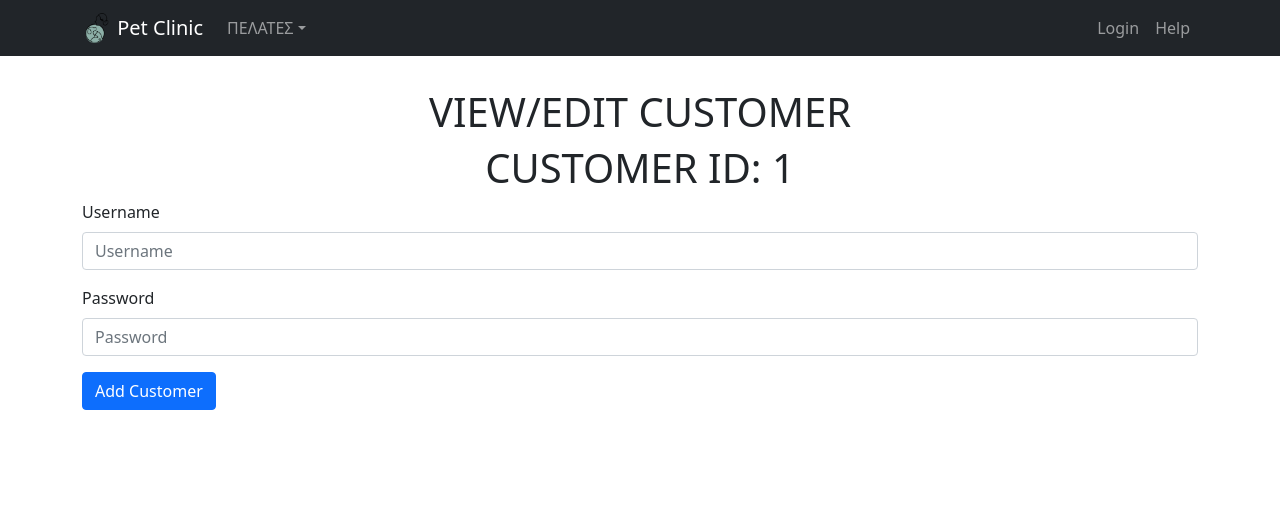
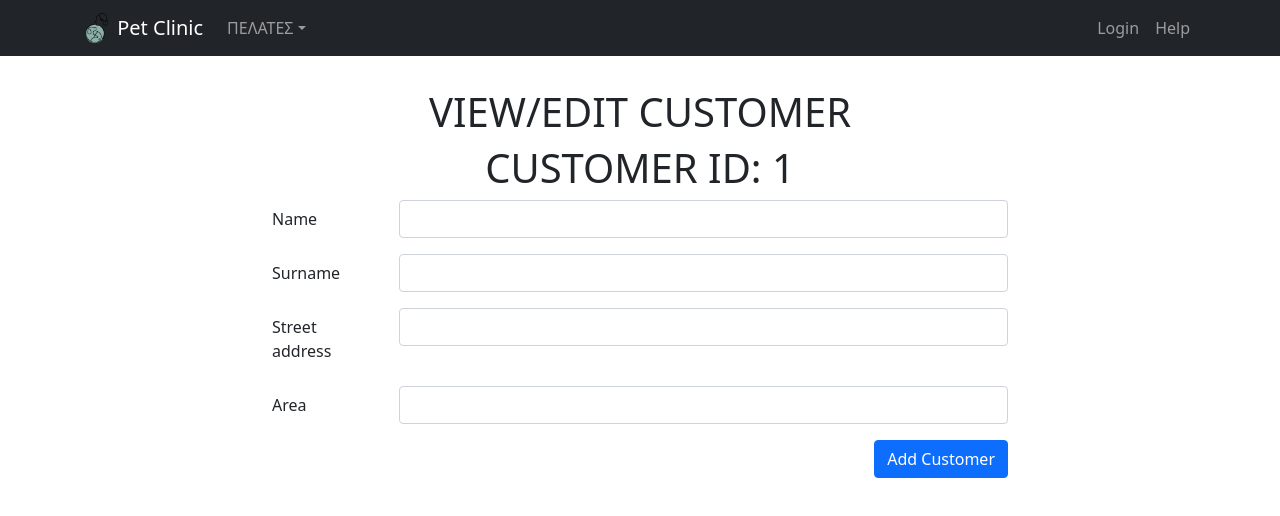
Before and after one commit to gmentzik/petclinic_frontend, a React (Create React App) app: page /customers/form/1 in a window 1280 px wide. Shown: the top 516 px of the page. Built offline with nearby package versions, Linux system fonts and the light colour scheme.

Commit message:
Start building new customer form

```diff
--- a/src/page/customer/CustomerForm.tsx
+++ b/src/page/customer/CustomerForm.tsx
@@ -1,5 +1,5 @@
 import React, { ChangeEvent, FormEvent, useState } from "react"
-import { Button, Form, Row } from "react-bootstrap"
+import { Button, Col, Form, Row } from "react-bootstrap"
 import { useParams, useSearchParams, useLocation } from "react-router-dom";
 
 const CustomerForm = () => {
@@ -10,7 +10,7 @@ const CustomerForm = () => {
     console.log(customerId);
     console.log(searchParams);
     console.log(useLocation());
-    const useLocationSearch:string = useLocation().search;
+    const useLocationSearch: string = useLocation().search;
 
     if (useLocationSearch && useLocationSearch.length > 0) {
         console.log("Query string exists: " + useLocationSearch);
@@ -22,22 +22,25 @@ const CustomerForm = () => {
         console.log(query.get('myparam'));
     }
 
-    const [userName, setUserName] = useState('');
-    const [userPassword, setUserPassword] = useState('');
-
+    const [name, setName] = useState('');
+    const [surname, setSurname] = useState('');
+    const [address, setAddress] = useState('');
+    const [area, setArea] = useState('');
 
     const handleChange = (event: ChangeEvent) => {
         const target = event.target as HTMLFormElement;
         let fieldName: string = target.name;
         let fieldVal: string = target.value;
-        if (fieldName === 'username') setUserName(fieldVal);
-        if (fieldName === 'password') setUserPassword(fieldVal);
+        if (fieldName === 'name') setName(fieldVal);
+        if (fieldName === 'surname') setSurname(fieldVal);
+        if (fieldName === 'address') setAddress(fieldVal);
+        if (fieldName === 'area') setArea(fieldVal);
     }
 
     const handleSubmit = (event: FormEvent) => {
         event.preventDefault();
-        console.log(userName);
-        console.log(userPassword);
+        console.log(name);
+        console.log(surname);
         // dispatcher(loginAction(userName, userPassword));
     }
 
@@ -54,21 +57,81 @@ const CustomerForm = () => {
                 </div>
             </Row>
             <Form onSubmit={handleSubmit}>
-                <Form.Group className="mb-3" controlId="formBasicEmail">
-                    <Form.Label>Username</Form.Label>
-                    <Form.Control type="text" name="username" placeholder="Username" onChange={handleChange} defaultValue={userName} />
-                </Form.Group>
 
-                <Form.Group className="mb-3" controlId="formBasicPassword">
-                    <Form.Label>Password</Form.Label>
-                    <Form.Control type="password" name="password" placeholder="Password" onChange={handleChange} defaultValue={userPassword} />
-                </Form.Group>
-                <Button variant="primary" type="submit" >
-                    Add Customer
-                </Button>
+                <Row>
+                    <Col xs={2}></Col>
+                    <Col xs={8}>
+                        <Form.Group as={Row} className="mb-3" controlId="formCustomerName">
+                            <Form.Label column sm="2">
+                                Name
+                            </Form.Label>
+                            <Col sm="10">
+                                <Form.Control type="text" name="name" onChange={handleChange} defaultValue={name} />
+                            </Col>
+                        </Form.Group>
+
+                        <Form.Group as={Row} className="mb-3" controlId="formCustomerSurname">
+                            <Form.Label column sm="2">
+                                Surname
+                            </Form.Label>
+                            <Col sm="10">
+                                <Form.Control type="text" name="surname" onChange={handleChange} defaultValue={surname} />
+                            </Col>
+                        </Form.Group>
+
+                        <Form.Group as={Row} className="mb-3" controlId="formCustomerSurname">
+                            <Form.Label column sm="2">
+                                Street address
+                            </Form.Label>
+                            <Col sm="10">
+                                <Form.Control type="text" name="address" onChange={handleChange} defaultValue={address} />
+                            </Col>
+                        </Form.Group>
+
+                        <Form.Group as={Row} className="mb-3" controlId="formCustomerSurname">
+                            <Form.Label column sm="2">
+                                Area
+                            </Form.Label>
+                            <Col sm="10">
+                                <Form.Control type="text" name="area" onChange={handleChange} defaultValue={area} />
+                            </Col>
+                        </Form.Group>
+                    </Col>
+                    <Col xs={2}></Col>
+                </Row>
+                <Row>
+                    <Col xs={2}></Col>
+                    <Col xs={8} className="d-flex justify-content-end" >
+                        <Button variant="primary" type="submit" >
+                            Add Customer
+                        </Button>
+
+                    </Col>
+                    <Col xs={2}></Col>
+                </Row>
             </Form>
         </>
     );
 }
 
 export default CustomerForm;
+
+
+
+// export interface Customer {
+//     id: number;
+//     name: string;
+//     surname: string;
+//     address: string;
+//     area: string;
+//     pobox: string;
+//     country: string;
+//     email: string;
+//     phone: string;
+//     mobilephone: string;
+//     note1: string;
+//     note2: string;
+//     note3: string;
+//     created: string;
+//     updated: string;
+// }
```
